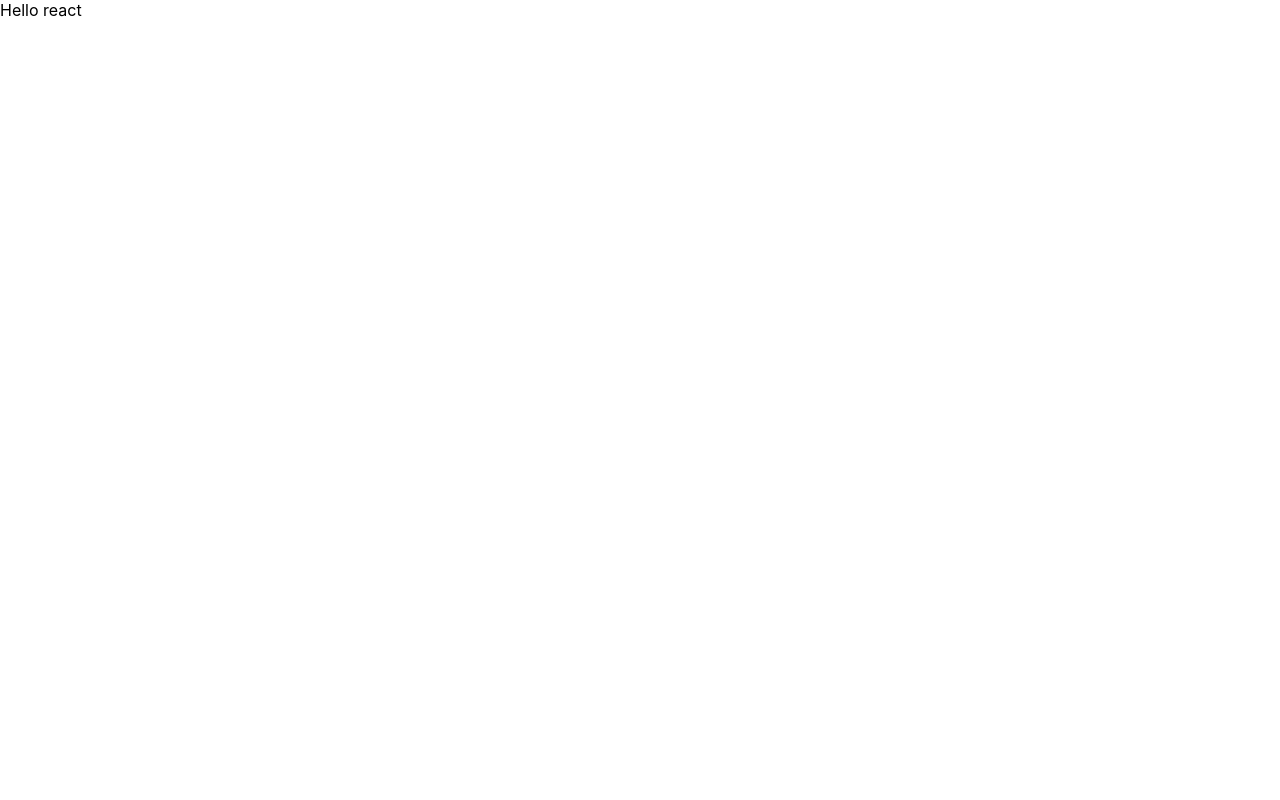
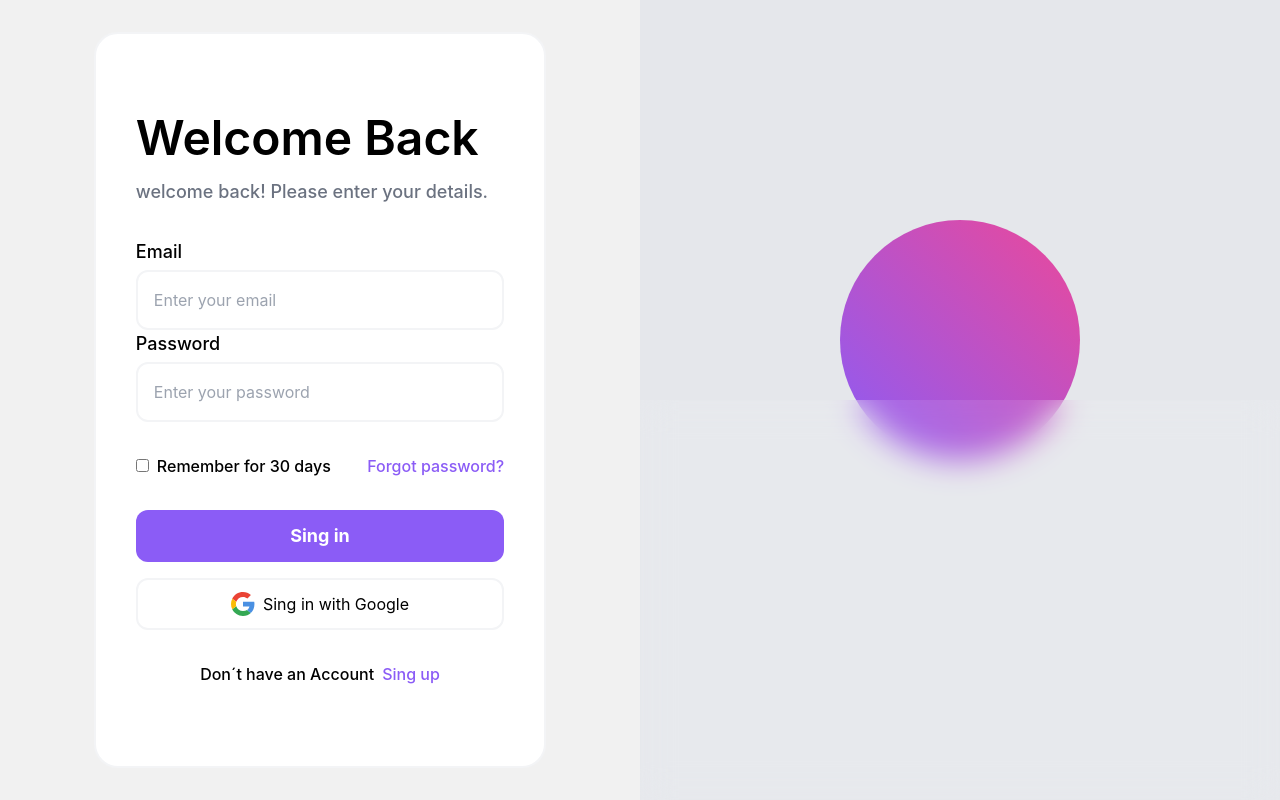
Before and after one commit to RodrigoG2000/CIE_project, a React (Create React App) app in the folder cie-project-reactjs/: page / in a window 1280 px wide. Built offline with nearby package versions, Linux system fonts and the light colour scheme.

Commit message:
Login Terminado

```diff
--- a/cie-project-reactjs/src/App.js
+++ b/cie-project-reactjs/src/App.js
@@ -1,10 +1,19 @@
 import React from "react";
+import Form from "./components/Form";
 
 function App() {
   return (
    <div>
-      <div className="text-5xl text-center"></div>
-      Hello react
+      <div className="flex w-full h-screen">
+        <div className="w-full flex items-center justify-center lg:w-1/2">
+          <Form/>
+          </div>
+        <div className="hidden relative lg:flex h-full  w-1/2 items-center justify-center bg-gray-200">
+            <div className="w-60 h-60 bg-gradient-to-tr from-violet-500 to-pink-500 rounded-full animate-bounce "/>
+            <div className="w-full h-1/2 absolute bottom-0 bg-white/10 backdrop-blur-lg"/>
+        </div>
+        </div>
+
    </div>
   );
 }
--- /dev/null
+++ b/cie-project-reactjs/src/components/Form.js
@@ -0,0 +1,51 @@
+import React from "react";
+
+export default function Form(){
+    return(
+        <div className="bg-white px-10 py-20 rounded-3xl border-2 border-gray-100">
+            <h1 className="text-5xl font-semibold">Welcome Back</h1>
+            <p className="font-medium text-lg text-gray-500 mt-4">welcome back! Please enter your details.</p>
+            <div className="mt-8">
+                <div>
+                    <label className="text-lg font-medium">Email</label>
+                    <input
+                    className="w-full border-2 border-gray-100 rounded-xl p-4 mt-1 bg-transparent "
+                    placeholder="Enter your email"/>
+                </div>
+                <div>
+                    <label className="text-lg font-medium">Password</label>
+                    <input
+                    className="w-full border-2 border-gray-100 rounded-xl p-4 mt-1 bg-transparent"
+                    placeholder="Enter your password"
+                    type="password"/>
+                </div>
+                <div className="mt-8 flex justify-between items-center">
+                    <div>
+                        <input
+                        type="checkbox"
+                        id="remember"
+                        />
+                        <label className="ml-2 font-medium text-base" for = "remember">Remember for 30 days</label>
+                    </div>
+                    <button className="font-medium text-base text-violet-500">Forgot password?</button>
+                </div>
+                <div className="mt-8 flex flex-col gap-y-4">
+                    <button className="active:scale-[.98] active:duration-75 hover:scale-[1.01] ease-in-out transition-all py-3 rounded-xl bg-violet-500 text-white text-lg font-bold">Sing in</button>
+                    <button className="flex py-3 border-2 rounded-xl border-gray-100 items-center justify-center gap-2 active:scale-[.98] active:duration-75 hover:scale-[1.01] ease-in-out transition-all">
+                    <svg width="24" height="24" viewBox="0 0 24 24" fill="none" xmlns="http://www.w3.org/2000/svg">
+                                <path d="M5.26644 9.76453C6.19903 6.93863 8.85469 4.90909 12.0002 4.90909C13.6912 4.90909 15.2184 5.50909 16.4184 6.49091L19.9093 3C17.7821 1.14545 15.0548 0 12.0002 0C7.27031 0 3.19799 2.6983 1.24023 6.65002L5.26644 9.76453Z" fill="#EA4335"/>
+                                <path d="M16.0406 18.0142C14.9508 18.718 13.5659 19.0926 11.9998 19.0926C8.86633 19.0926 6.21896 17.0785 5.27682 14.2695L1.2373 17.3366C3.19263 21.2953 7.26484 24.0017 11.9998 24.0017C14.9327 24.0017 17.7352 22.959 19.834 21.0012L16.0406 18.0142Z" fill="#34A853"/>
+                                <path d="M19.8342 20.9978C22.0292 18.9503 23.4545 15.9019 23.4545 11.9982C23.4545 11.2891 23.3455 10.5255 23.1818 9.81641H12V14.4528H18.4364C18.1188 16.0119 17.2663 17.2194 16.0407 18.0108L19.8342 20.9978Z" fill="#4A90E2"/>
+                                <path d="M5.27698 14.2663C5.03833 13.5547 4.90909 12.7922 4.90909 11.9984C4.90909 11.2167 5.03444 10.4652 5.2662 9.76294L1.23999 6.64844C0.436587 8.25884 0 10.0738 0 11.9984C0 13.918 0.444781 15.7286 1.23746 17.3334L5.27698 14.2663Z" fill="#FBBC05"/>
+                            </svg>
+                        Sing in with Google
+                    </button>
+                </div>
+                <div className="mt-8 flex justify-center items-center">
+                    <p className="font-medium text-base">Don´t have an Account</p>
+                    <button className="text-violet-500 text-base font-medium ml-2">Sing up</button>
+                </div>
+            </div>
+        </div>
+    )
+}
--- a/cie-project-reactjs/src/index.css
+++ b/cie-project-reactjs/src/index.css
@@ -1,6 +1,11 @@
+@import 'tailwindcss/base';
+@import 'tailwindcss/components';
+@import 'tailwindcss/utilities';
+
 
 body {
   margin: 0;
+  background-color: #f1f1f1;
   font-family: -apple-system, BlinkMacSystemFont, 'Segoe UI', 'Roboto', 'Oxygen',
     'Ubuntu', 'Cantarell', 'Fira Sans', 'Droid Sans', 'Helvetica Neue',
     sans-serif;
--- a/cie-project-reactjs/tailwind.config.js
+++ b/cie-project-reactjs/tailwind.config.js
@@ -1,6 +1,3 @@
-
-
-/** @type {import('tailwindcss').Config} */
 module.exports = {
   content: ["./src/**/*.{js,jsx,ts,tsx}"],
   theme: {
```
